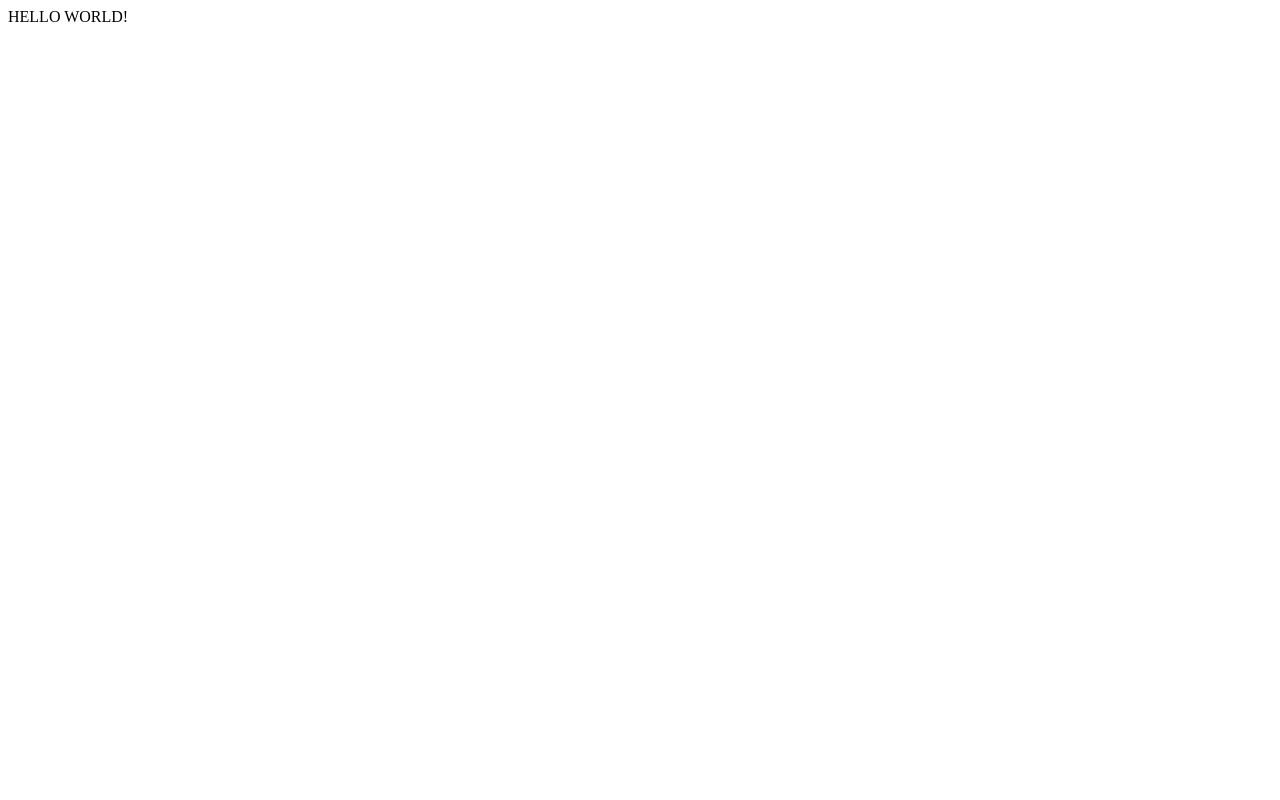
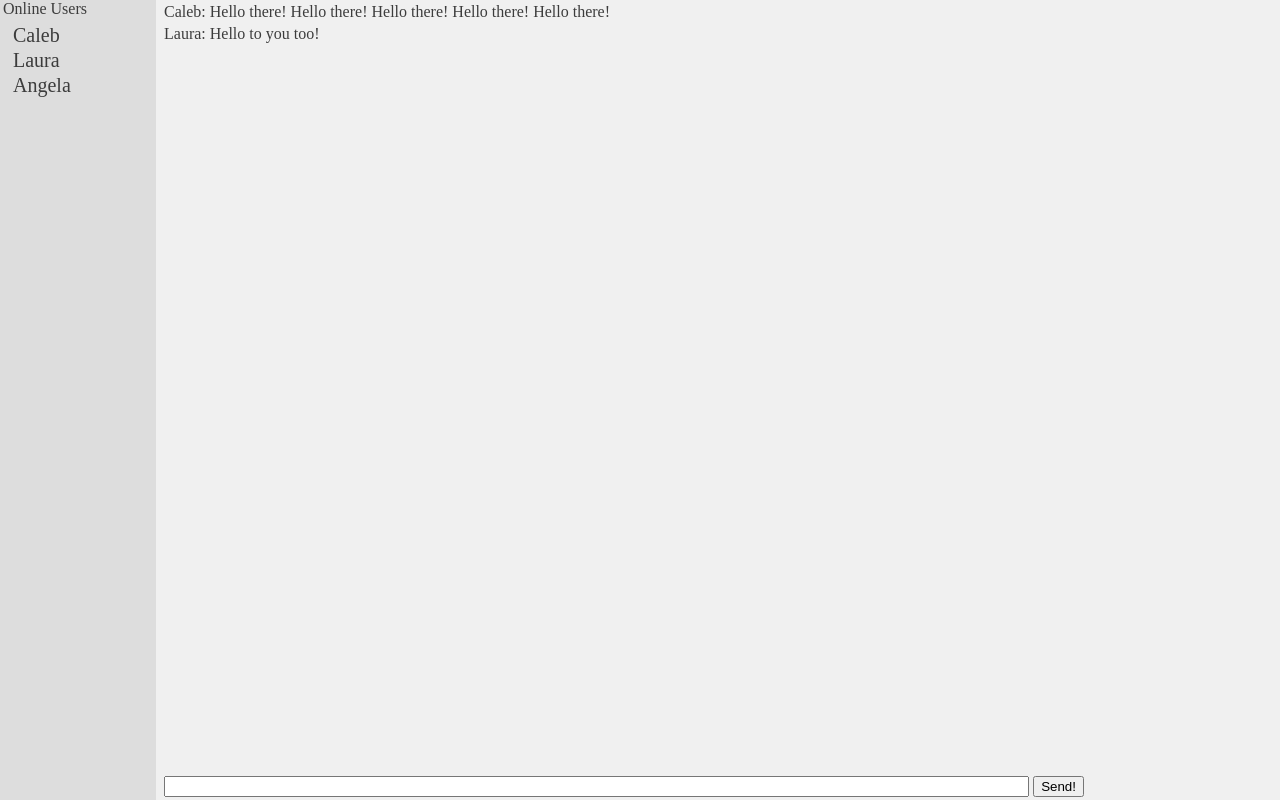
Before and after one commit to cbaze19/bazechat, a website: page public/index.html in a window 1280 px wide. Drawn offline with nearby package versions, Linux system fonts and the light colour scheme; files that its build step writes are made by us from their sources.

Commit message:
style changes

```diff
--- a/media/css/main.css
+++ b/media/css/main.css
@@ -0,0 +1,55 @@
+html, body {
+	height: 100%;
+	margin: 0;
+	background-color: #F0F0F0;
+}
+
+.wrapper {
+	height: 100%;
+	margin: 0;
+	width: 100%;
+}
+
+.sidebar {
+	float: left;
+	height: 100%;
+	width: 10%;
+	min-width: 150px;
+	background-color: #DDD;
+	color: #3C3C3C;
+	padding: 0 3px;
+}
+
+.sidebar ul {
+	list-style-type: none;
+	margin: 5px 0;
+	padding: 0 10px;
+	font-size: 20px;
+	line-height: 25px;
+}
+
+.chat-body {
+	float: left;
+	position: relative;
+	height: 100%;
+	width: 78%;
+	min-width: 360px;
+	background-color: #F0F0F0;
+	color: #3C3C3C;
+	padding: 0 5px;
+}
+
+.message-div {
+	position: absolute;
+	bottom: 3px;
+	margin-left: 3px;
+	width: 100%;
+}
+
+#message {
+	width: 85%;
+}
+
+.message-div input {
+	display: inline-block;
+}
--- a/public/index.html
+++ b/public/index.html
@@ -1 +1,41 @@
-HELLO WORLD!
+<!DOCTYPE html>
+<html>
+  <head>
+    <title>BazeChat</title>
+    <link rel="stylesheet" type="text/css" href="media/css/main.css">
+  </head>
+  <body>
+
+  <div class='wrapper'>
+    <div class='sidebar'>
+      <h>Online Users</h>
+      <ul class='sidebar-list'>
+        <li class='list-item'>Caleb</li>
+        <li class='list-item'>Laura</li>
+        <li class='list-item'>Angela</li>
+      </ul>
+    </div>
+
+    <div class='chat-body'>
+      <table class='chat-table'>
+        <tr>
+          <td>Caleb: Hello there! Hello there! Hello there! Hello there! Hello there!</td>
+        </tr>
+        <tr>
+          <td>Laura: Hello to you too!</td>
+        </tr>
+      </table>
+      <div class='message-div'>
+        <input id='message' type='text'>
+        <input type='submit' value='Send!'>
+      </div>
+    </div>
+
+  </div>
+
+    <script src='/socket.io/socket.io.js'></script>
+    <script src='/media/js/jquery.js'></script>
+    <script src="media/js/chat.js"></script>
+
+  </body>
+</html>
```
Also changed, not shown: index.js (+17 -0 lines), media/js/chat.js (added, +9 -0 lines).
